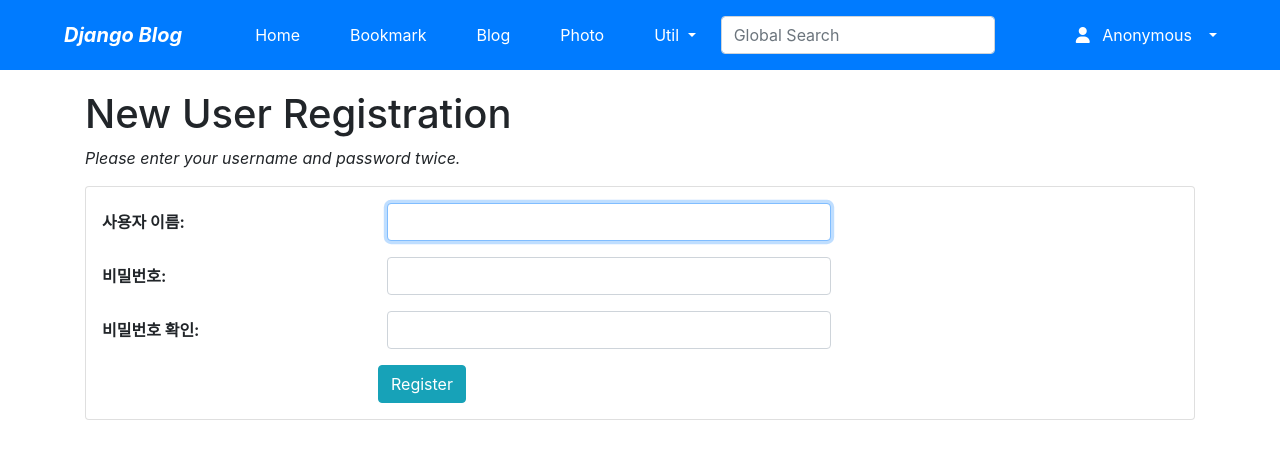
After one commit to kho903/django_example, a Django app: page /accounts/register/ in a window 1280 px wide. The commit adds this page. Shown: the top 459 px of the page. Run offline with Django 3.2, Linux system fonts and the light colour scheme; some libraries are stand-ins or nearby versions.

Commit message:
인증기능(회원가입, 로그인, 로그아웃, 비밀번호 변경)

```diff
--- a/mysite/settings.py
+++ b/mysite/settings.py
@@ -36,6 +36,9 @@ INSTALLED_APPS = [
     'django.contrib.sessions',
     'django.contrib.messages',
     'django.contrib.staticfiles',
+
+    'widget_tweaks',
+
     'bookmark.apps.BookmarkConfig',
     'blog.apps.BlogConfig',
     'taggit.apps.TaggitAppConfig',
@@ -135,3 +138,6 @@ TAGGIT_LIMIT = 50
 
 DISQUS_SHORTNAME = 'pydjango-web-programming-enxg5firzc'
 DISQUS_MY_DOMAIN = 'http://127.0.0.1:8000'
+
+# LOGIN_URL = '/accounts/login/'
+LOGIN_REDIRECT_URL = '/'
--- a/mysite/urls.py
+++ b/mysite/urls.py
@@ -19,10 +19,15 @@ from django.contrib import admin
 from django.urls import path, include
 
 from bookmark.views import BookmarkLV, BookmarkDV
-from mysite.views import HomeView
+from mysite.views import HomeView, UserCreateView, UserCreateDoneTV
 
 urlpatterns = [
     path('admin/', admin.site.urls),
+
+    # 인증 URL
+    path('accounts/', include('django.contrib.auth.urls')),
+    path('accounts/register/', UserCreateView.as_view(), name='register'),
+    path('accounts/register/done/', UserCreateDoneTV.as_view(), name='register_done'),
 
     path('', HomeView.as_view(), name='home'),
     path('bookmark/', include('bookmark.urls')),
--- a/mysite/views.py
+++ b/mysite/views.py
@@ -1,5 +1,18 @@
-from django.views.generic import TemplateView
+from django.contrib.auth.forms import UserCreationForm
+from django.urls import reverse_lazy
+from django.views.generic.base import TemplateView
+from django.views.generic import CreateView
 
 
 class HomeView(TemplateView):
     template_name = 'home.html'
+
+
+class UserCreateView(CreateView):
+    template_name = 'registration/register.html'
+    form_class = UserCreationForm
+    success_url = reverse_lazy('register_done')
+
+
+class UserCreateDoneTV(TemplateView):
+    template_name = 'registration/register_done.html'
--- a/templates/base.html
+++ b/templates/base.html
@@ -50,6 +50,30 @@
         <form class="form-inline my-2" action="" method="post"> {% csrf_token %}
             <input class="form-control mr-sm-2" type="search" placeholder="Global Search" name=search_word"">
         </form>
+
+        <ul class="navbar-nav ml-5 mr-5">
+            <li class="nav-item dropdown mx-1 btn btn-primary">
+                {% if user.is_active %}
+                    <a href="#" class="nav-link dropdown-toggle text-white" data-toggle="dropdown">
+                        <i class="fas fa-user"></i>&ensp;
+                        {% firstof user.get_short_name user.get_username %}&ensp;
+                    </a>
+                    <div class="dropdown-menu">
+                        <a href="{% url 'logout' %}" class="dropdown-item">LogOut</a>
+                        <a href="{% url 'password_change' %}" class="dropdown-item">Change Password</a>
+                    </div>
+                {% else %}
+                    <a href="#" class="nav-link dropdown-toggle text-white" data-toggle="dropdown">
+                        <i class="fas fa-user"></i>&ensp;
+                        Anonymous&ensp;
+                    </a>
+                    <div class="dropdown-menu">
+                        <a href="{% url 'login' %}" class="dropdown-item">LogIn</a>
+                        <a href="{% url 'register' %}" class="dropdown-item">Register</a>
+                    </div>
+                {% endif %}
+            </li>
+        </ul>
     </div>
 </nav>
 
--- /dev/null
+++ b/templates/registration/register.html
@@ -0,0 +1,44 @@
+{% extends "base.html" %}
+{% load widget_tweaks %}
+
+{% block title %}register.html{% endblock %}
+
+{% block content %}
+    <h1>New User Registration</h1>
+    <p class="font-italic">Please enter your username and password twice.</p>
+
+    {% if form.errors %}
+        <div class="alert alert-danger">
+            <div class="font-weight-bold">Wrong! Please correct the error(s) below.</div>
+            {{ form.errors }}
+        </div>
+    {% endif %}
+
+    <form action="." method="post" class="card pt-3">
+        {% csrf_token %}
+        <div class="form-group row">
+            {{ form.username|add_label_class:"col-form-label col-sm-3 ml-3 font-weight-bold" }}
+            <div class="col-sm-5">
+                {{ form.username|add_class:"form-control"|attr:"autofocus" }}
+            </div>
+        </div>
+        <div class="form-group row">
+            {{ form.password1|add_label_class:"col-form-label col-sm-3 ml-3 font-weight-bold" }}
+            <div class="col-sm-5">
+                {{ form.password1|add_class:"form-control" }}
+            </div>
+        </div>
+        <div class="form-group row">
+            {{ form.password2|add_label_class:"col-form-label col-sm-3 ml-3 font-weight-bold" }}
+            <div class="col-sm-5">
+                {{ form.password2|add_class:"form-control" }}
+            </div>
+        </div>
+
+        <div class="form-group">
+            <div class="offset-sm-3 col-sm-5">
+                <input type="submit" value="Register" class="btn btn-info">
+            </div>
+        </div>
+    </form>
+{% endblock %}
```
Also changed, not shown: templates/registration/logged_out.html (added, +15 -0 lines), templates/registration/login.html (added, +36 -0 lines), templates/registration/password_change_done.html (added, +10 -0 lines), templates/registration/password_change_form.html (added, +44 -0 lines), templates/registration/register_done.html (added, +12 -0 lines).
